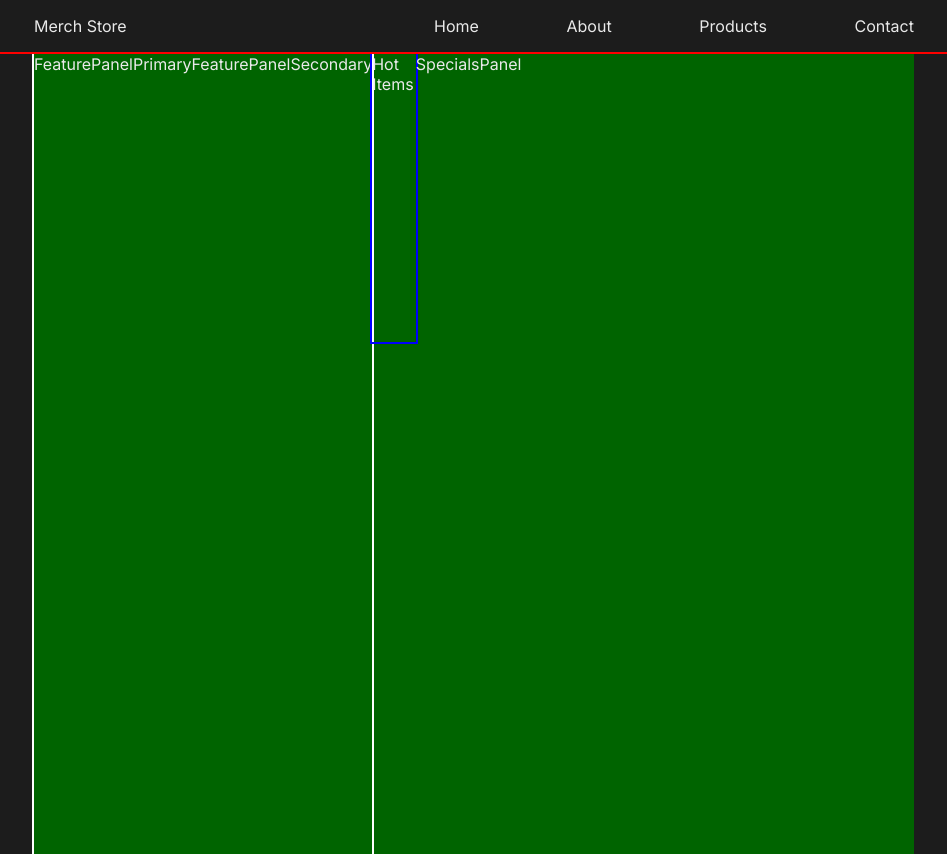
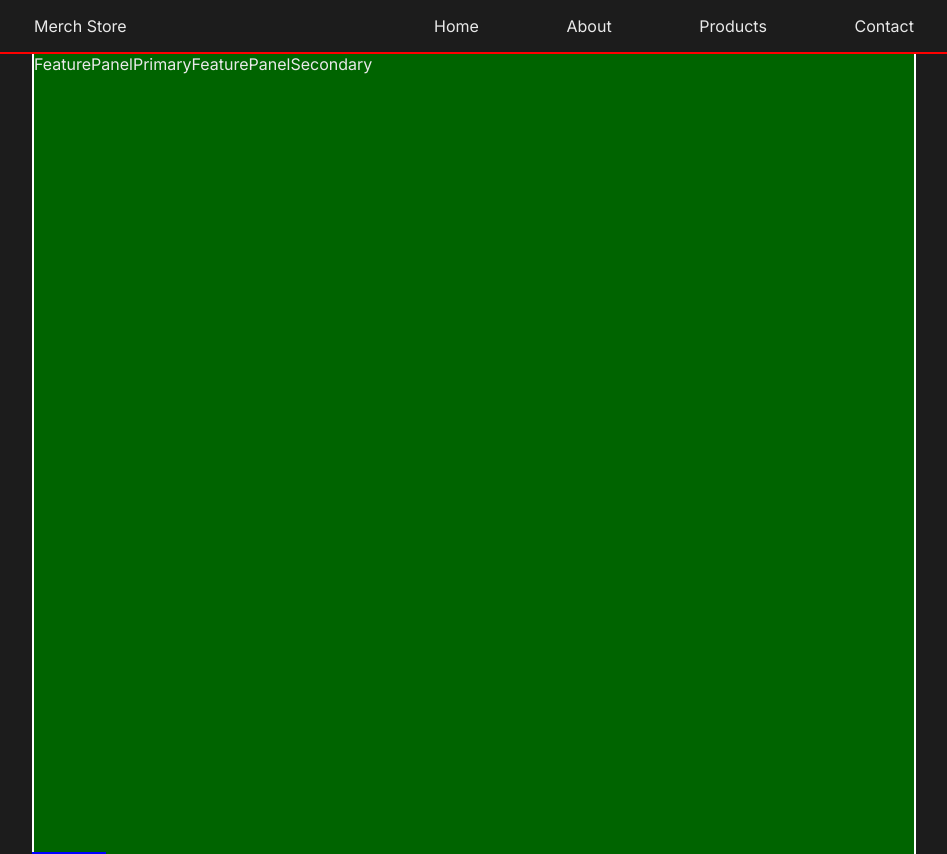
Before and after one commit to nickhibbits/merch-store, a Next.js app: page / in a window 1280 px wide. Shown: the whole page, without its empty margins (166-1113 px from the left). Built offline with nearby package versions, Linux system fonts and the light colour scheme.

Commit message:
adjust grid for tablet and desktop

```diff
--- a/styles/layout.scss
+++ b/styles/layout.scss
@@ -24,7 +24,11 @@
 
   &_page_container {
     @include layoutMixins.page_grid_columns;
-    grid-template-rows: 100dvh repeat(20rem, 2);
+    grid-template-rows: 100dvh repeat(2, 20rem);
+
+    @include mediaQueries.desktop {
+      grid-template-rows: 100dvh 35rem repeat(2, 20rem);
+    }
   }
 }
 
@@ -42,6 +46,15 @@
   outline: 2px solid white;
   @include layoutMixins.page_grid_columns;
   grid-template-rows: 60dvh 40dvh;
+
+  @include mediaQueries.tablet {
+    grid-area: 1 / 1 / 2 / 3;
+  }
+
+  @include mediaQueries.desktop {
+    grid-template-rows: repeat(2, 50dvh);
+    grid-area: 1 / 1 / 2 / 13;
+  }
 }
 
 .product_card_wrapper {
```
